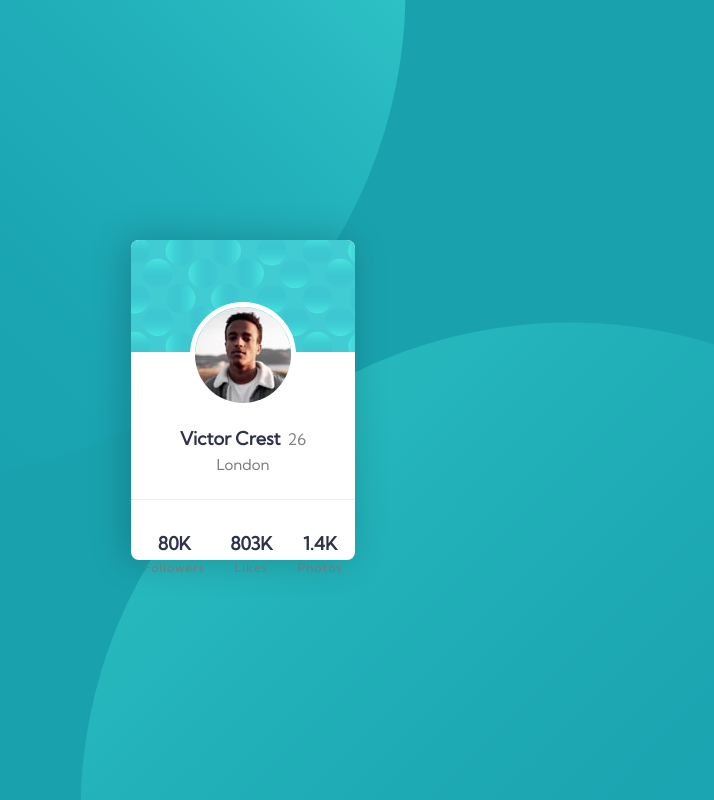
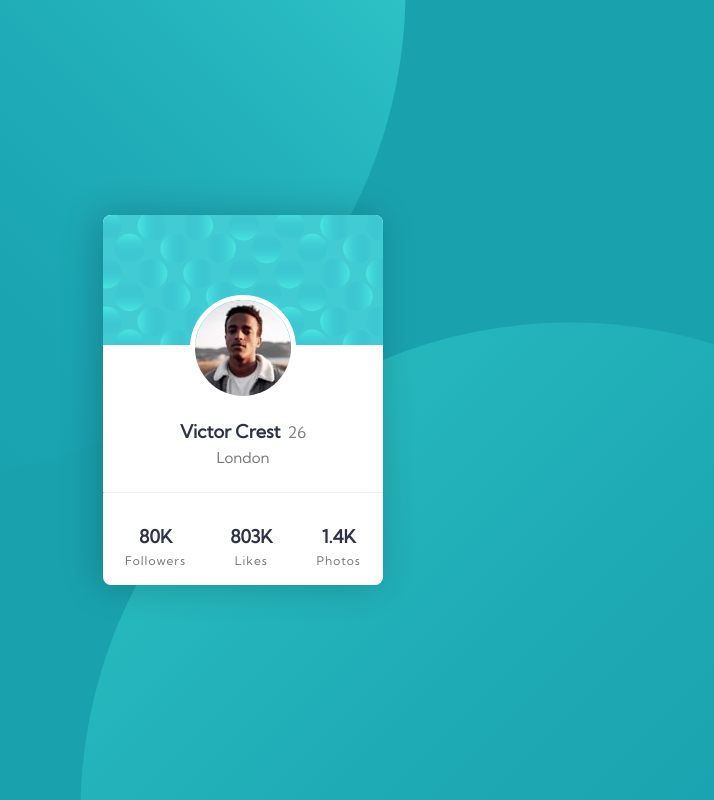
Before and after one commit to oryanhach/profile-card-component, a plain HTML site: page index.html in a window 1280 px wide. Shown: the whole page, without its empty margins (397-1111 px from the left). Drawn offline with Linux system fonts and the light colour scheme.

Commit message:
fix size units

```diff
--- a/styles.css
+++ b/styles.css
@@ -24,15 +24,15 @@ body {
 .profile {
 	background-color: #fff;
 	border-radius: 8px;
-	height: 40%;
-	width: 17.5%;
+	height: 370px;
+	width: 280px;
 	box-shadow: -5px 0px 37px 1px rgba(0, 0, 0, 0.2);
 	position: absolute;
 	z-index: 2;
 }
 
 .profile__header {
-	height: 35%;
+	height: 130px;
 	background-image: url('images/bg-pattern-card.svg');
 	border-top-left-radius: 8px;
 	border-top-right-radius: 8px;
```
